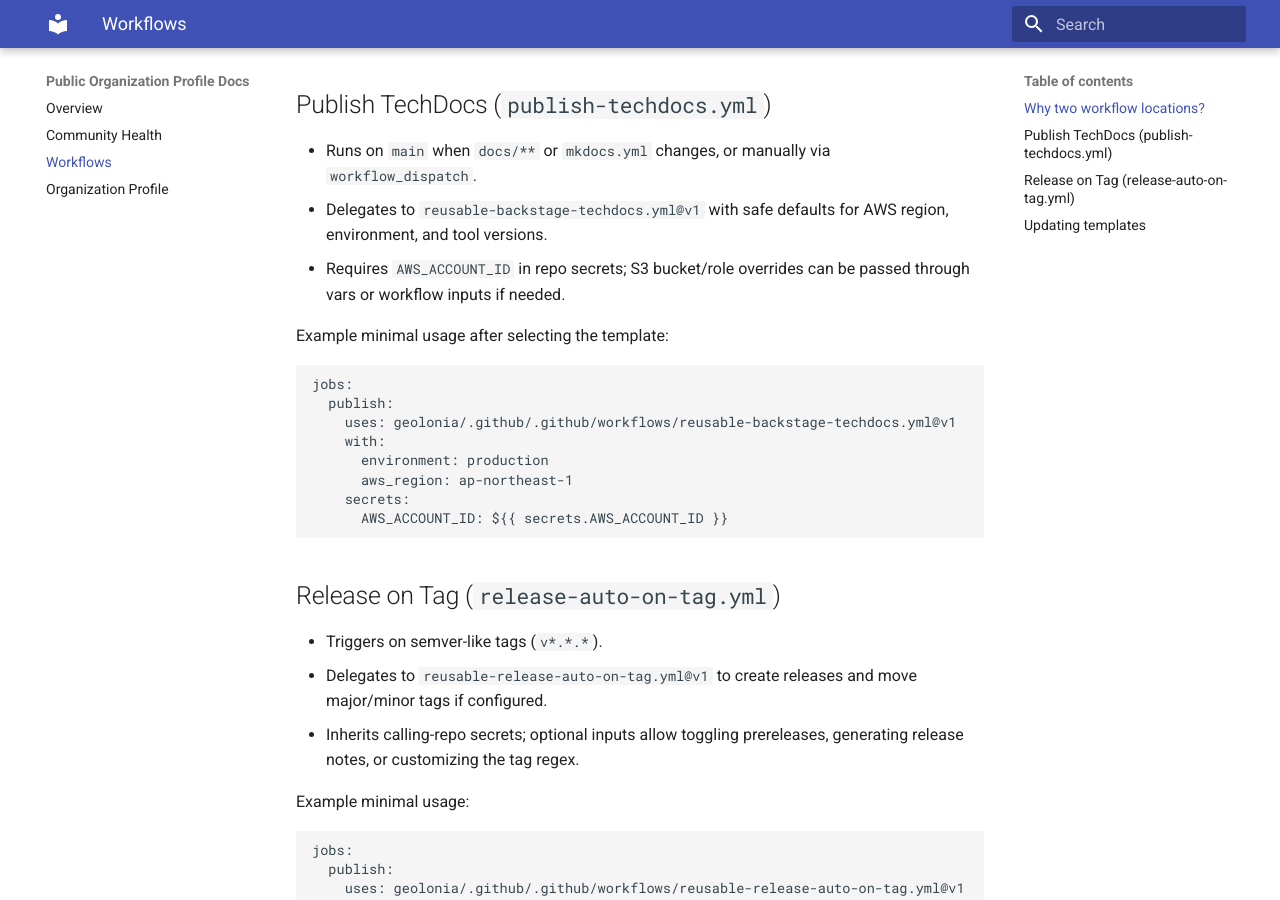
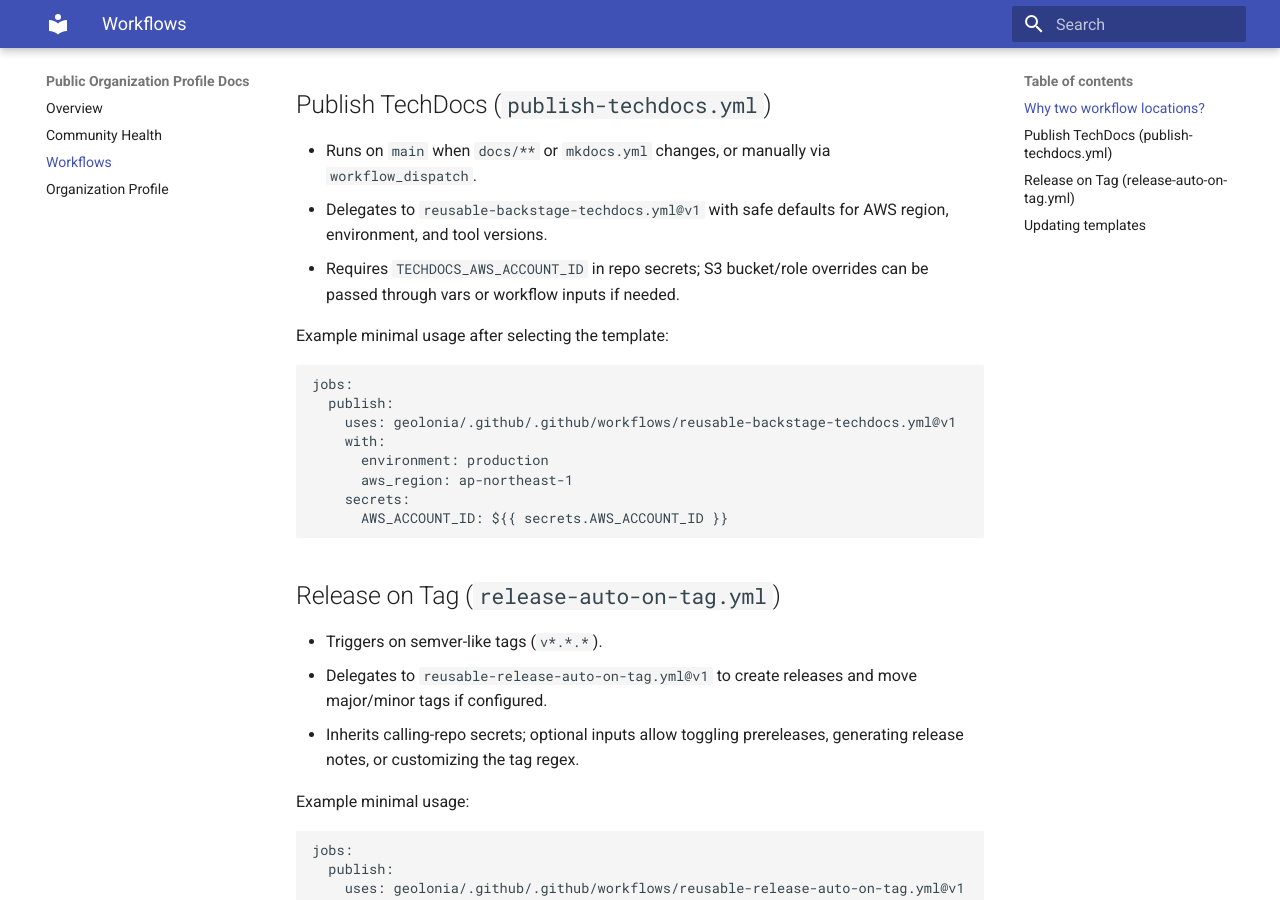
Before and after one commit to geolonia/.github, an MkDocs documentation site: the page built from docs/workflows.md, in a window 1280 px wide and 900 px high, scrolled down 741 px. Built offline with MkDocs 1.6.1 and Material for MkDocs 9.7.7, drawn with Linux system fonts in a browser that asks for light colours.

Commit message:
Update AWS_ACCOUNT_ID references to TECHDOCS_AWS_ACCOUNT_ID in workflows and documentation
Signed-off-by: Daniel Kastl <daniel.kastl@gmail.com>

```diff
--- a/docs/workflows.md
+++ b/docs/workflows.md
@@ -25,8 +25,8 @@ on their own schedule.
 - Runs on `main` when `docs/**` or `mkdocs.yml` changes, or manually via `workflow_dispatch`.
 - Delegates to `reusable-backstage-techdocs.yml@v1` with safe defaults for AWS
   region, environment, and tool versions.
-- Requires `AWS_ACCOUNT_ID` in repo secrets; S3 bucket/role overrides can be
-  passed through vars or workflow inputs if needed.
+- Requires `TECHDOCS_AWS_ACCOUNT_ID` in repo secrets; S3 bucket/role overrides
+  can be passed through vars or workflow inputs if needed.
 
 Example minimal usage after selecting the template:
 
```
Also changed, not shown: 3 other files.
